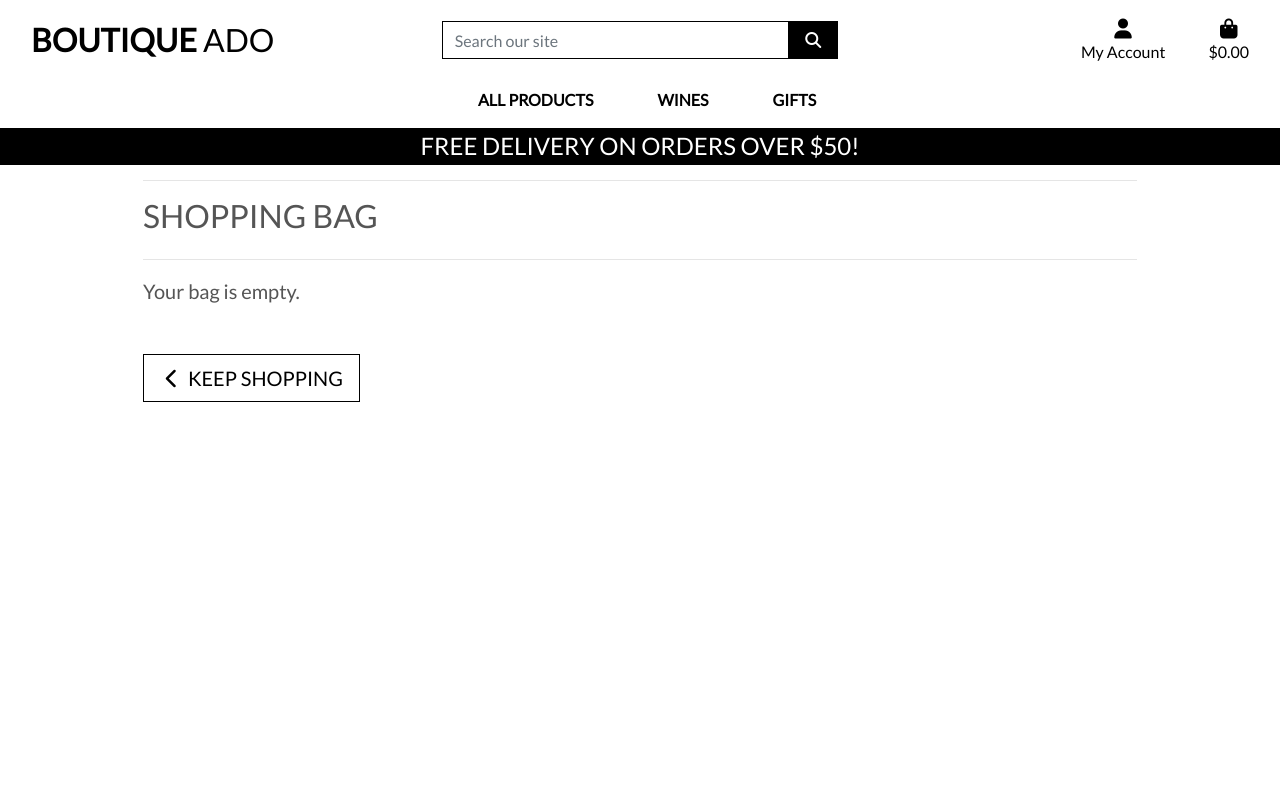
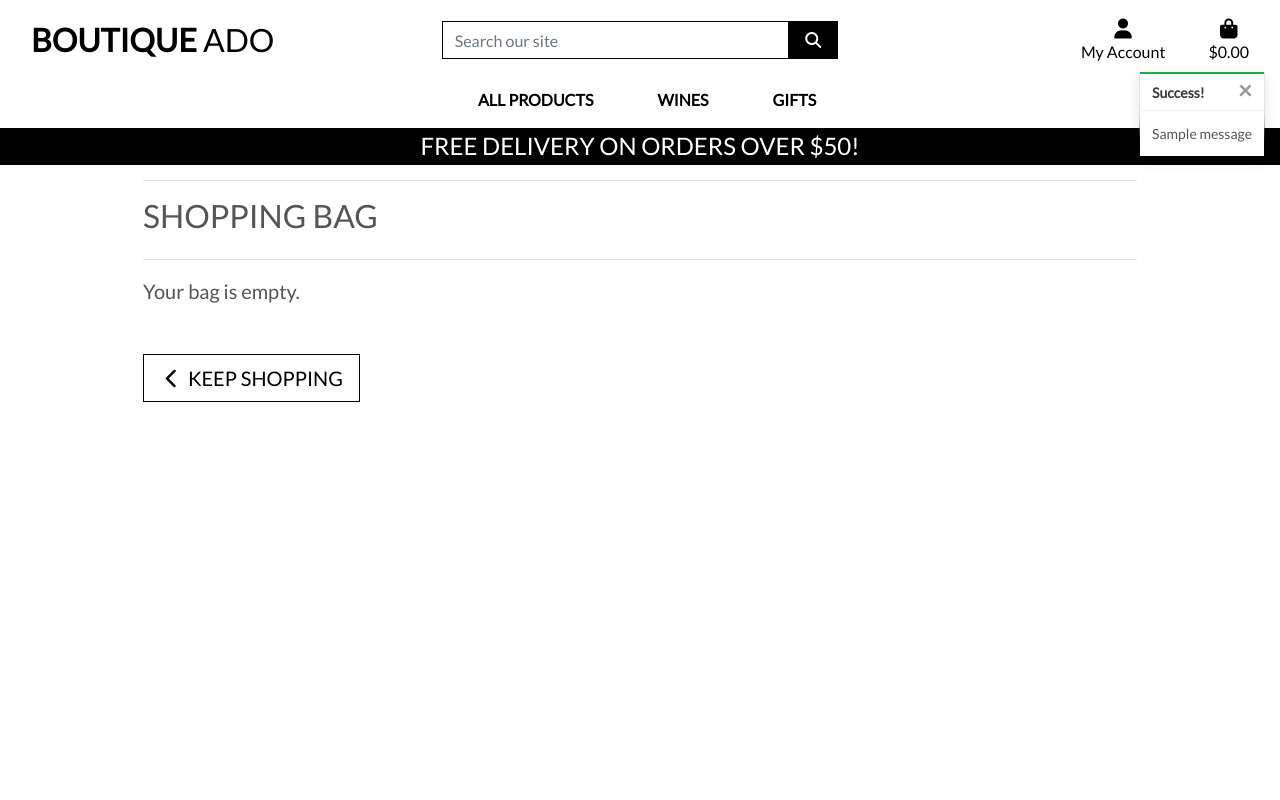
Before and after one commit to AdelleKing/WineShack, a Django app: page /bag/ in a window 1280 px wide. Run offline with Django 3.2, Linux system fonts and the light colour scheme; tables that the repository leaves empty hold one stand-in row (values such as "Sample post"); one stand-in notice (Sample message) is shown; some libraries are stand-ins or nearby versions.

Commit message:
added bootstrap toast functionality and started adding these within the checkout process.

```diff
--- a/bag/views.py
+++ b/bag/views.py
@@ -1,4 +1,7 @@
-from django.shortcuts import render, redirect, reverse
+from django.shortcuts import render, redirect, reverse, HttpResponse
+from django.contrib import messages
+
+from products.models import Product
 
 # Create your views here.
 
@@ -11,6 +14,7 @@ def view_bag(request):
 def add_to_bag(request, item_id):
     """ Add a quantity of the specified product to the shopping bag """
 
+    product = Product.objects.get(pk=item_id)
     quantity = int(request.POST.get('quantity'))
     redirect_url = request.POST.get('redirect_url')
     bag = request.session.get('bag', {})
@@ -19,6 +23,7 @@ def add_to_bag(request, item_id):
         bag[item_id] += quantity
     else:
         bag[item_id] = quantity
+        messages.success(request, f'Added {product.name} to your bag')
 
     request.session['bag'] = bag
     return redirect(redirect_url)
--- a/static/css/style.css
+++ b/static/css/style.css
@@ -102,6 +102,23 @@ a.category-badge > span.badge:hover {
     cursor: pointer;
 }
 
+/* ------------------------------- bootstrap toasts */
+
+.message-container {
+    position: fixed;
+    top: 72px;
+    right: 15px;
+    z-index: 99999999999;
+}
+
+.custom-toast {
+    overflow: visible;
+}
+
+.toast-capper {
+    height: 2px;
+}
+
 /* -------------------------------- Media Queries */
 
 /* Slightly larger container on xl screens */
--- a/templates/base.html
+++ b/templates/base.html
@@ -112,8 +112,22 @@
     </header>
 
     {% if messages %}
-        <div class="message-container"></div>
-    {% endif %}
+    <div class="message-container">
+        {% for message in messages %}
+            {% with message.level as level %}
+                {% if level == 40 %}
+                    {% include 'includes/toasts/toast_error.html' %}
+                {% elif level == 30 %}
+                    {% include 'includes/toasts/toast_warning.html' %}
+                {% elif level == 25 %}
+                    {% include 'includes/toasts/toast_success.html' %}
+                {% else %}
+                    {% include 'includes/toasts/toast_info.html' %}
+                {% endif %}
+            {% endwith %}
+        {% endfor %}
+    </div>
+{% endif %}
 
     {% block page_header %}
     {% endblock %}
@@ -122,6 +136,9 @@
     {% endblock %}
 
     {% block postloadjs %}
+    <script type="text/javascript">
+        $('.toast').toast('show');
+    </script>
     {% endblock %}
 
 
--- /dev/null
+++ b/templates/includes/toasts/toast_success.html
@@ -0,0 +1,13 @@
+<div class="toast custom-toast rounded-0 border-top-0" data-autohide="false">
+    <div class="arrow-up arrow-success"></div>
+    <div class="w-100 toast-capper bg-success"></div>
+    <div class="toast-header bg-white text-dark">
+        <strong class="mr-auto">Success!</strong>
+        <button type="button" class="ml-2 mb-1 close text-dark" data-dismiss="toast" aria-label="Close">
+            <span aria-hidden="true">&times;</span>
+        </button>
+    </div>
+    <div class="toast-body bg-white">
+        {{ message }}
+    </div>
+</div>
--- a/wineshack/settings.py
+++ b/wineshack/settings.py
@@ -79,6 +79,10 @@ TEMPLATES = [
     },
 ]
 
+
+MESSAGE_STORAGE = 'django.contrib.messages.storage.session.SessionStorage'
+
+
 AUTHENTICATION_BACKENDS = (
     # Needed to login by username in Django admin, regardless of `allauth`
     'django.contrib.auth.backends.ModelBackend',
```
Also changed, not shown: templates/includes/toasts/toast_error.html (added, +13 -0 lines), templates/includes/toasts/toast_info.html (added, +13 -0 lines), templates/includes/toasts/toast_warning.html (added, +13 -0 lines).
